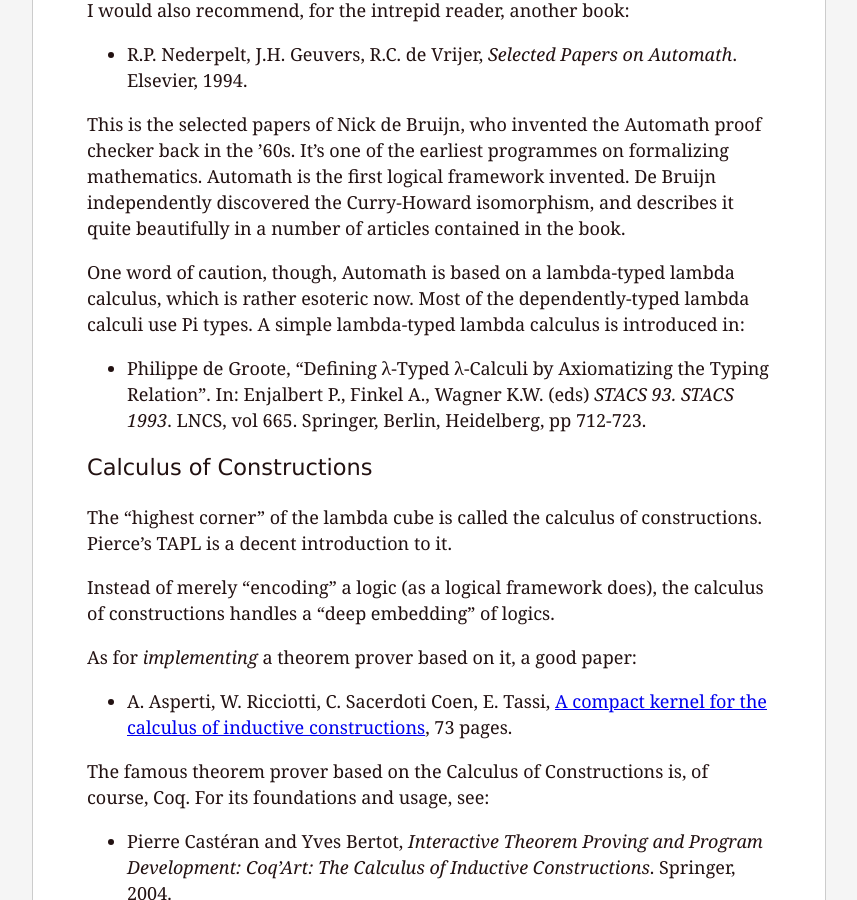
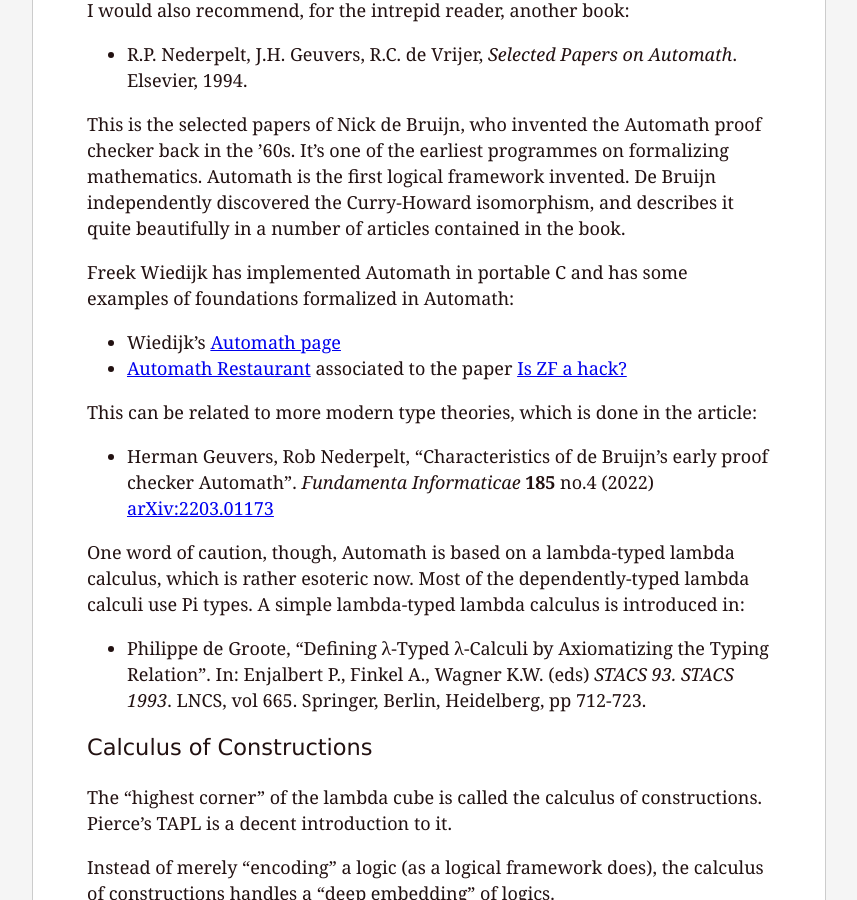
Before and after one commit to pqnelson/pqnelson.github.com, a Jekyll site: the page built from _posts/2020-03-27-automated-theorem-provers.md, in a window 1280 px wide and 900 px high, scrolled down 5025 px. Shown: the whole window, without its empty margins (211-1068 px from the left). Built offline with Jekyll 4.4.1, drawn with Linux system fonts in a browser that asks for light colours.

Commit message:
Added references on automath

```diff
--- a/_posts/2020-03-27-automated-theorem-provers.md
+++ b/_posts/2020-03-27-automated-theorem-provers.md
@@ -249,6 +249,21 @@
 isomorphism, and describes it quite beautifully in a number of articles
 contained in the book.
 
+Freek Wiedijk has implemented Automath in portable C and has some
+examples of foundations formalized in Automath:
+
+- Wiedijk's [Automath page](https://www.cs.ru.nl/F.Wiedijk/aut/index.html)
+- [Automath Restaurant](https://www.cs.ru.nl/~freek/zfc-etc/) associated
+  to the paper [Is ZF a hack?](https://www.cs.ru.nl/~freek/zfc-etc/zfc-etc.pdf)
+
+This can be related to more modern type theories, which is done in the
+article:
+
+- Herman Geuvers, Rob Nederpelt,
+  "Characteristics of de Bruijn's early proof checker Automath".
+  _Fundamenta Informaticae_ **185** no.4 (2022)
+  [arXiv:2203.01173](https://arxiv.org/abs/2203.01173)
+
 One word of caution, though, Automath is based on a lambda-typed lambda
 calculus, which is rather esoteric now. Most of the dependently-typed
 lambda calculi use Pi types. A simple lambda-typed lambda calculus is
```
